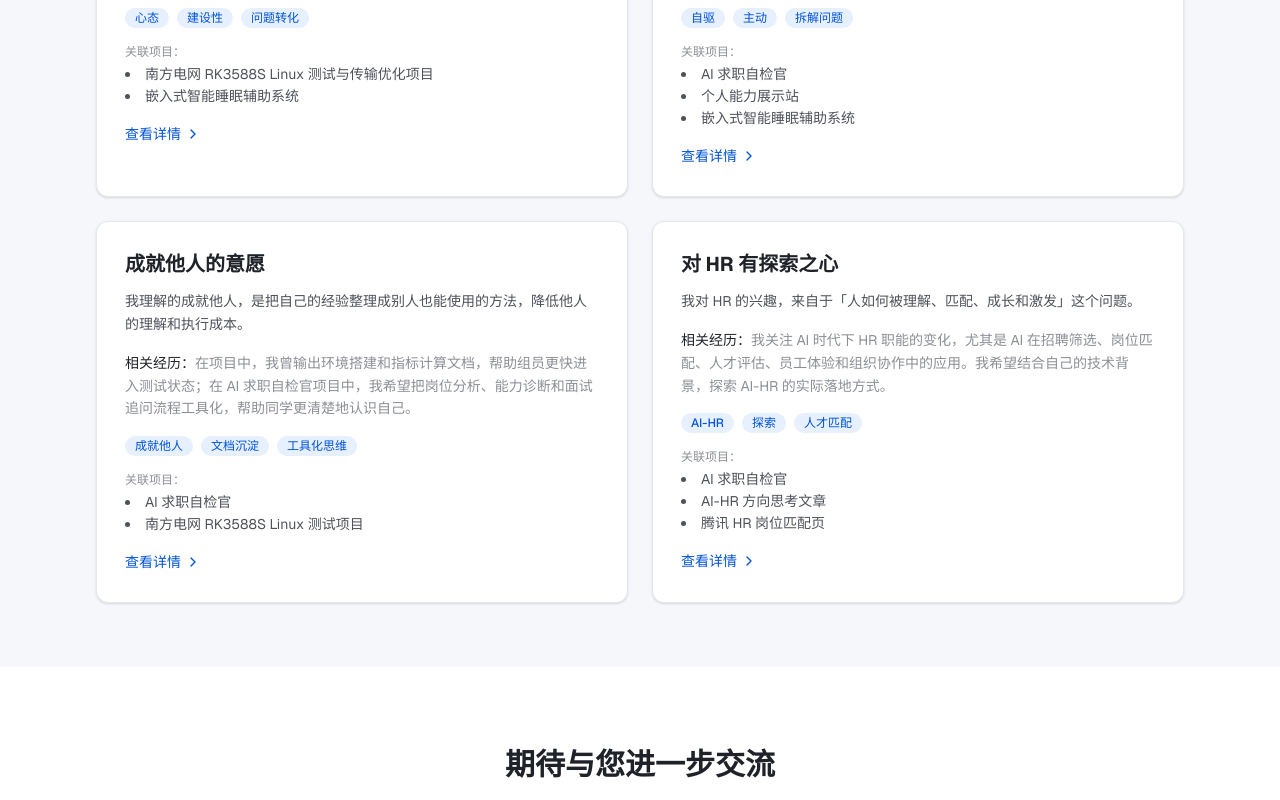
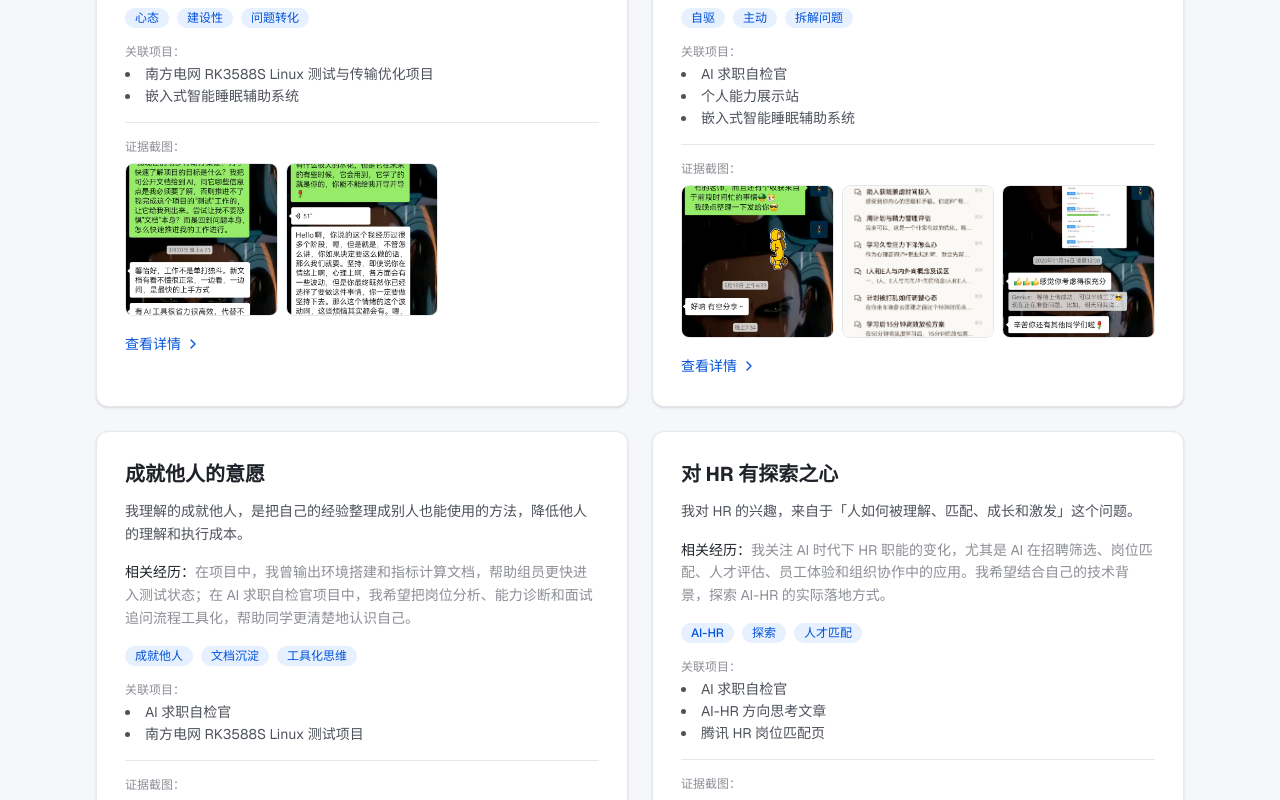
Before and after one commit to guise-zxy/zxy_site_Wb_version, a Next.js app: page / in a window 1280 px wide. Shown: the part 1120-1920 px from the top of the page. Built offline with nearby package versions, Linux system fonts and the light colour scheme.

Commit message:
fix: 传递 proofImages 给 AbilityCard 组件

```diff
--- a/src/app/page.tsx
+++ b/src/app/page.tsx
@@ -27,6 +27,7 @@ export default function Home() {
                 relatedProjects={ability.relatedProjects}
                 tags={ability.tags}
                 href={ability.href}
+                proofImages={ability.proofImages}
               />
             ))}
           </div>
--- a/src/app/tencent-hr/page.tsx
+++ b/src/app/tencent-hr/page.tsx
@@ -55,6 +55,7 @@ export default function TencentHRPage() {
                 relatedProjects={ability.relatedProjects}
                 tags={ability.tags}
                 href={ability.href}
+                proofImages={ability.proofImages}
               />
             ))}
           </div>
```
Also changed, not shown: 1 other file (tests, documents, lock files or other folders).
